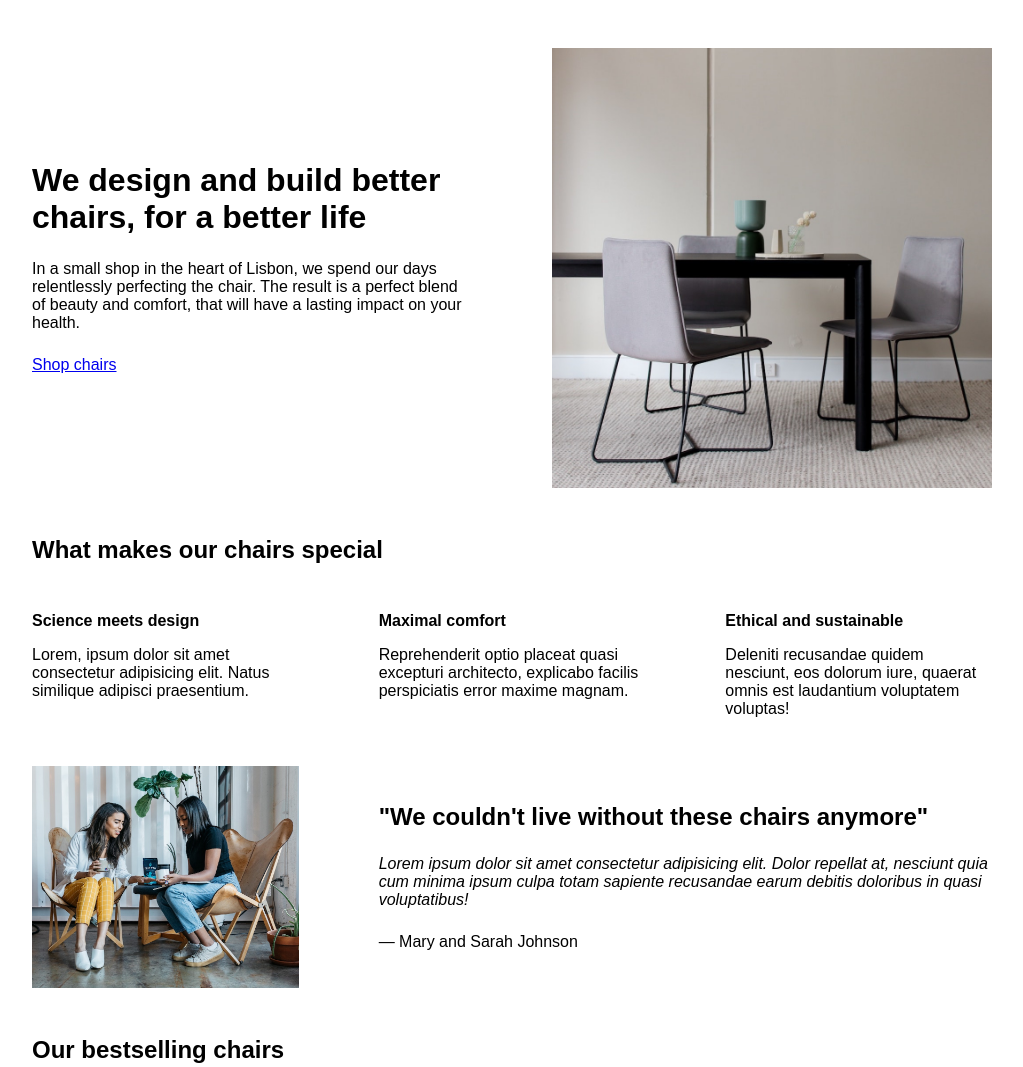
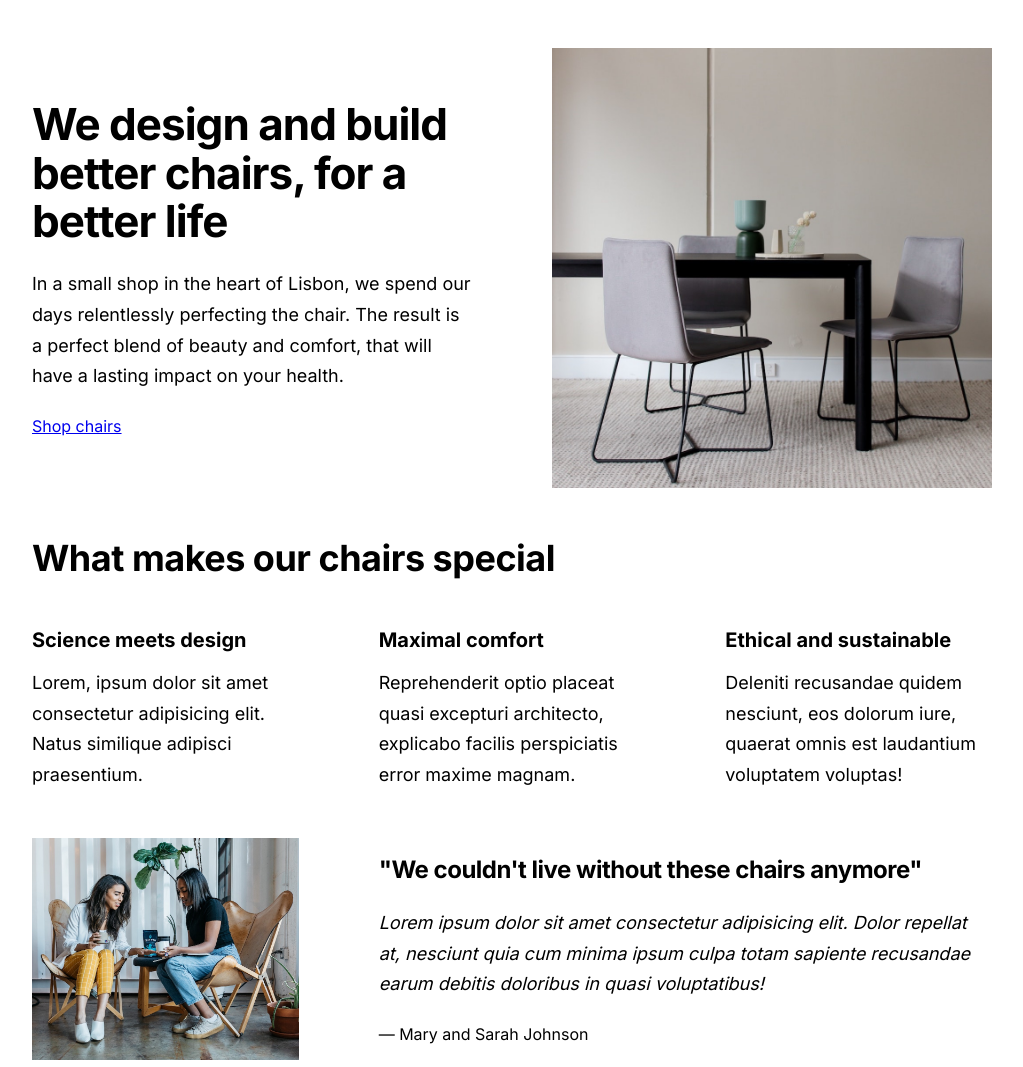
Before and after one commit to Matthew-Oduamafu/05-Design, a plain HTML site: page index.html in a window 1280 px wide. Shown: the top 1067 px of the page, without its empty margins (128-1151 px from the left). Drawn offline with Linux system fonts and the light colour scheme.

Commit message:
typography done!!

```diff
--- a/style.css
+++ b/style.css
@@ -16,7 +16,7 @@ FONT SIZE SYSTEM (px)
 /* GENERAL STYLES */
 /* ------------------------ */
 body {
-  font-family: sans-serif;
+  font-family: "Inter", sans-serif;
 }
 
 .container {
@@ -31,6 +31,8 @@ section {
 
 h2 {
   margin-bottom: 48px;
+  font-size: 36px;
+  letter-spacing: -0.5px;
 }
 
 .grid-3-cols {
@@ -57,10 +59,16 @@ header {
 
 h1 {
   margin-bottom: 24px;
+  /*/ 44 / 52 / 62 /*/
+  font-size: 44px;
+  line-height: 1.1;
+  letter-spacing: -1px;
 }
 
 .header-text {
   margin-bottom: 24px;
+  font-size: 18px;
+  line-height: 1.7;
 }
 
 img {
@@ -73,9 +81,12 @@ img {
 
 .features-title {
   margin-bottom: 16px;
+  font-size: 20px;
 }
 
 .features-text {
+  font-size: 18px;
+  line-height: 1.7;
 }
 
 /* TESTIMONIAL */
@@ -89,11 +100,14 @@ img {
 
 .testimonial-box h2 {
   margin-bottom: 24px;
+  font-size: 24px;
 }
 
 .testimonial-text {
   font-style: italic;
   margin-bottom: 24px;
+  font-size: 18px;
+  line-height: 1.7;
 }
 
 /* CHAIRS */
@@ -103,6 +117,7 @@ img {
 
 h3 {
   margin-bottom: 24px;
+  font-size: 20px;
 }
 
 .chair-details {
@@ -127,8 +142,10 @@ h3 {
 .chair-price {
   display: flex;
   justify-content: space-between;
+  font-size: 20px;
 }
 
 footer {
   margin-bottom: 48px;
+  font-size: 14px;
 }
```
